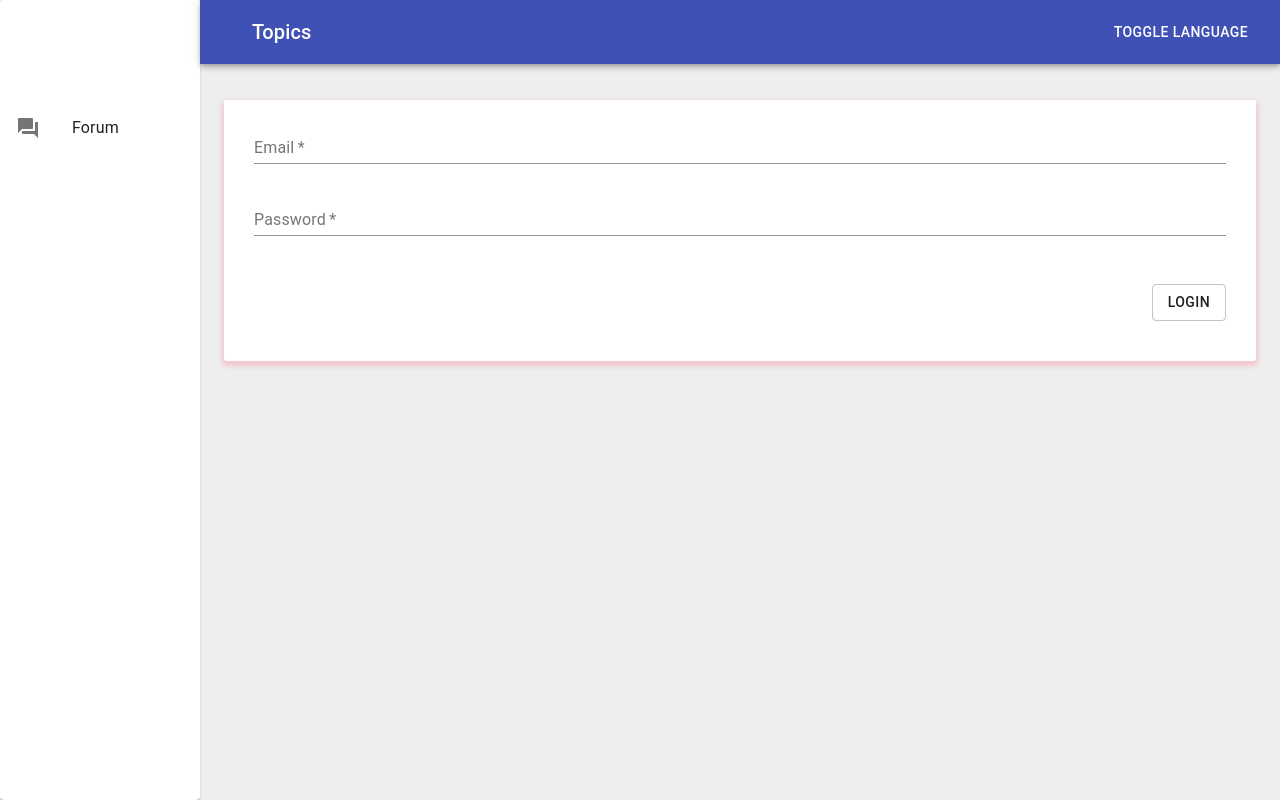
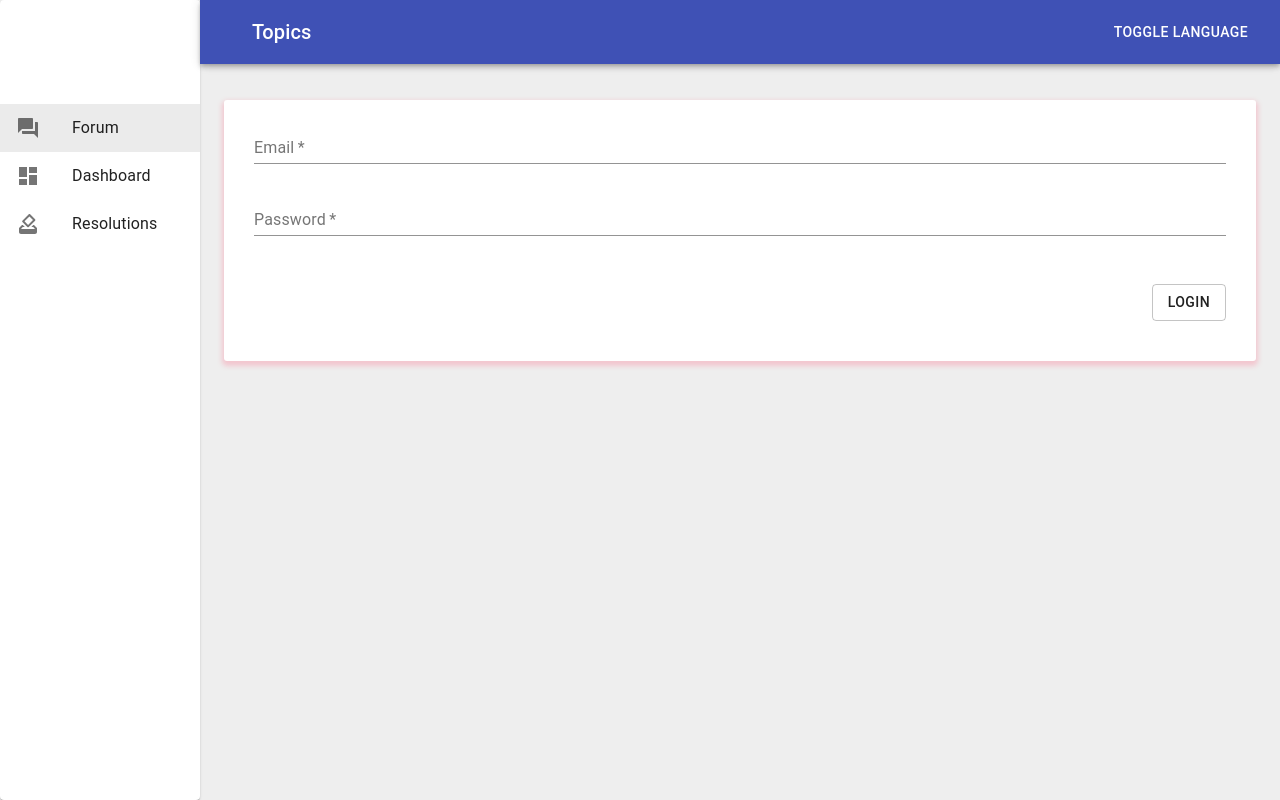
Before and after one commit to rogekk/EstateManager_Frontend, a React (Create React App) app: page /login in a window 1280 px wide. Built offline with nearby package versions, Linux system fonts and the light colour scheme.

Commit message:
Use drawer, fetch profile

```diff
--- a/src/App.tsx
+++ b/src/App.tsx
@@ -1,4 +1,4 @@
-import React, {useState} from 'react';
+import React, {useEffect, useState} from 'react';
 import './App.css';
 import {
     AppBar,
@@ -12,20 +12,38 @@ import {
     Toolbar,
     Typography
 } from '@material-ui/core';
-import {BrowserRouter, Route} from "react-router-dom";
+import {BrowserRouter, Route, useHistory} from "react-router-dom";
 import {useStyles} from "./styles/UseStyles";
 import {Dashboard} from "./components/Dashboard";
 import {Login} from "./components/Login";
 import {useLocale} from "./i18n";
 import {en, pl} from "./Translations";
 import {Forums} from "./components/Forums";
-import {Community} from "./components/Types";
-import {Forum} from "@material-ui/icons";
+import {Community, OwnerProfile} from "./components/Types";
+import {Forum, Dashboard as DashboardIcon, HowToVote} from "@material-ui/icons";
+import Cookies from "universal-cookie";
+import {getProfile} from "./services/TopicsService";
+
+export const getToken = () => new Cookies().get("token");
+export const getOwner = () => new Cookies().get("owner");
 
 function App() {
     const classes = useStyles();
     const [t, setTranslation] = useLocale(en);
-    const [community, setCommunity] = useState<Community>({id: {id: "id1"}});
+    const [community, setCommunity] = useState<Community>({id: {id: "id1"}, name: {value: ""}});
+    const [owner, setOwner] = useState<OwnerProfile>()
+
+    useEffect(
+        () => {
+            if (getToken() == null && window.location.pathname !== "/login") {
+                window.location.replace("/login");
+            }
+
+            if (owner == null && getOwner() != null) {
+                getProfile(getOwner()).then(r => setOwner(r))
+            }
+        }
+    )
 
     return (
         <Box className={classes.background}>
@@ -51,12 +69,28 @@ function App() {
             <Paper style={{flexShrink: 0, width: "200px", paddingTop: "96px"}}>
                 <Typography>
                     <List>
-                        <ListItem>
+                        <ListItem selected button>
                             <ListItemIcon>
                                 <Forum/>
                             </ListItemIcon>
                             <ListItemText>
                                 Forum
+                            </ListItemText>
+                        </ListItem>
+                        <ListItem selected={false} button>
+                            <ListItemIcon>
+                                <DashboardIcon/>
+                            </ListItemIcon>
+                            <ListItemText>
+                                Dashboard
+                            </ListItemText>
+                        </ListItem>
+                        <ListItem selected={false} button>
+                            <ListItemIcon>
+                                <HowToVote/>
+                            </ListItemIcon>
+                            <ListItemText>
+                                Resolutions
                             </ListItemText>
                         </ListItem>
                     </List>
--- a/src/components/Login.tsx
+++ b/src/components/Login.tsx
@@ -6,7 +6,7 @@ import {Box, Button, Card, Container, TextField} from "@material-ui/core";
 import {Translation} from "../Translations";
 import Cookies from "universal-cookie";
 
-export const Login: React.FC<{t: Translation}> = (props) => {
+export const Login: React.FC<{ t: Translation }> = (props) => {
 
     const classes = useStyles();
     const [username, setUsername] = useState("");
@@ -21,7 +21,9 @@ export const Login: React.FC<{t: Translation}> = (props) => {
                         e.preventDefault();
                         login(username, password)
                             .then((o) => {
-                                new Cookies().set("token", o.token);
+                                const c = new Cookies()
+                                c.set("token", o.token);
+                                c.set("owner", o.id);
                                 history.push("/dashboard");
                             })
                             .catch((e) => {
@@ -60,7 +62,7 @@ export const Login: React.FC<{t: Translation}> = (props) => {
     )
 }
 
-async function login(u: string, p: string): Promise<{token: string}> {
+async function login(u: string, p: string): Promise<{ token: string, id: string }> {
     const body = {username: u, password: p}
     return api("/login", {method: "POST", body: JSON.stringify(body)})
 
--- a/src/services/TopicsService.ts
+++ b/src/services/TopicsService.ts
@@ -1,10 +1,13 @@
-import {CommunityId, Topic, Topics, TopicId, Community} from "../components/Types";
+import {CommunityId, OwnerId, OwnerProfile, Topic, Topics} from "../components/Types";
 import {get, post} from "./Api";
-import {TopicsResponse} from "./Responses";
+import {OwnerProfileResponse, TopicsResponse} from "./Responses";
 
 export async function getTopics(communityId: CommunityId): Promise<Topics> {
     const topicsResponse = await get<TopicsResponse>(`/communities/${communityId.id}/topics`)
-        .catch((e) => {console.log(e); return <TopicsResponse> {topics: []}});
+        .catch((e) => {
+            console.log(e);
+            return <TopicsResponse>{topics: []}
+        });
 
     const topics: Topic[] = topicsResponse.topics.map(t => <Topic>{
         id: {id: t.id},
@@ -16,13 +19,25 @@ export async function getTopics(communityId: CommunityId): Promise<Topics> {
 
     return {topics: topics};
 }
+
 export async function postTopic(communityId: CommunityId,
                                 subject: string,
-                                description: string): Promise<any>{
-    const result = await post(`/communities/${communityId.id}/topics`, {
+                                description: string): Promise<any> {
+    return await post(`/communities/${communityId.id}/topics`, {
         subject: subject,
         communityId: communityId.id,
         description: description
     });
-    return result
 }
+
+export async function getProfile(ownerId: OwnerId): Promise<OwnerProfile> {
+    const r = await get<OwnerProfileResponse>(`/owners/${ownerId.id}`);
+    return {
+        id: {id: r.id},
+        username: r.username,
+        email: r.email,
+        phoneNumber: r.phoneNumber,
+        address: r.address,
+        communities: []
+    };
+}
```
Also changed, not shown: src/components/Types.tsx (+12 -6 lines), src/services/Responses.ts (+11 -0 lines).
